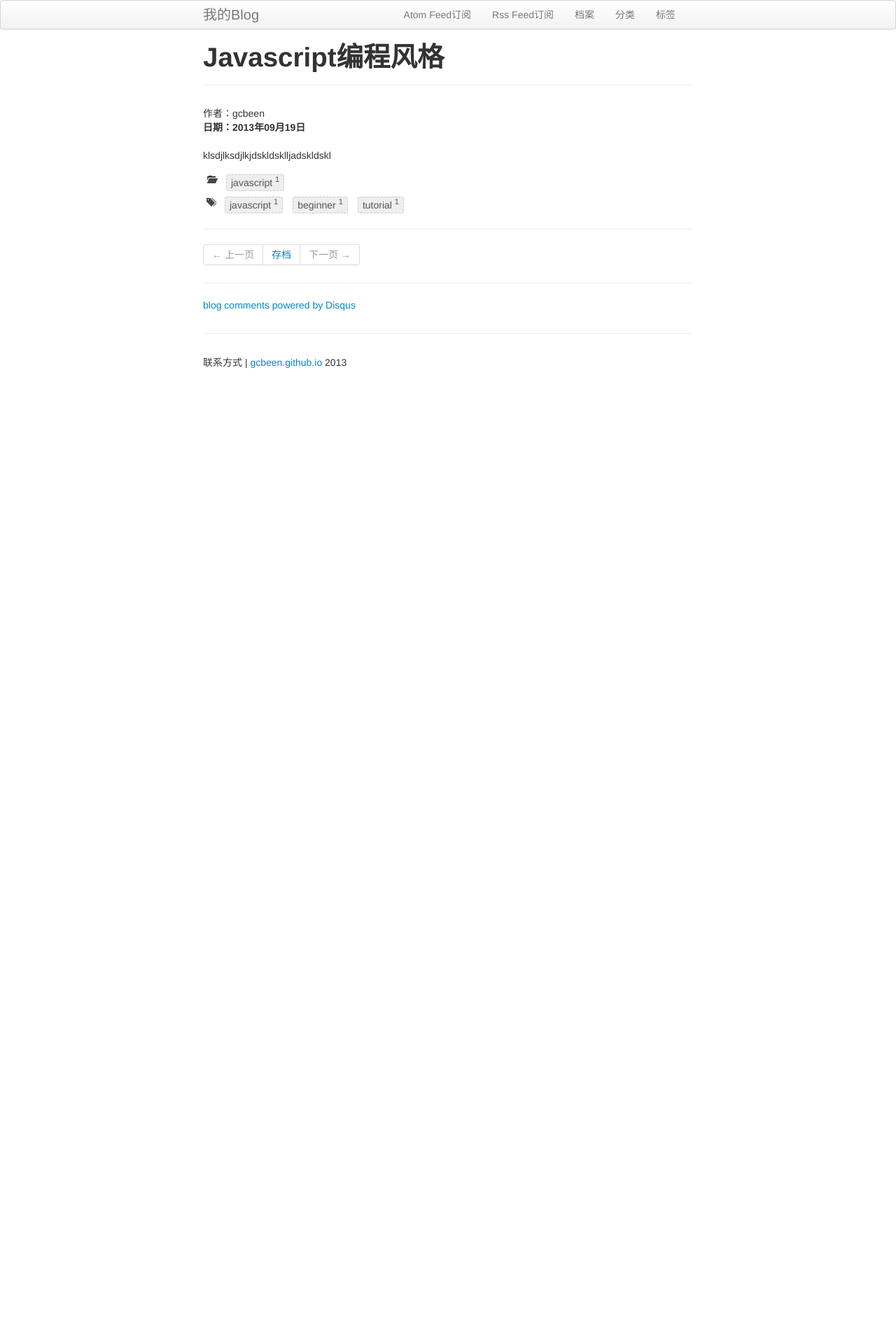
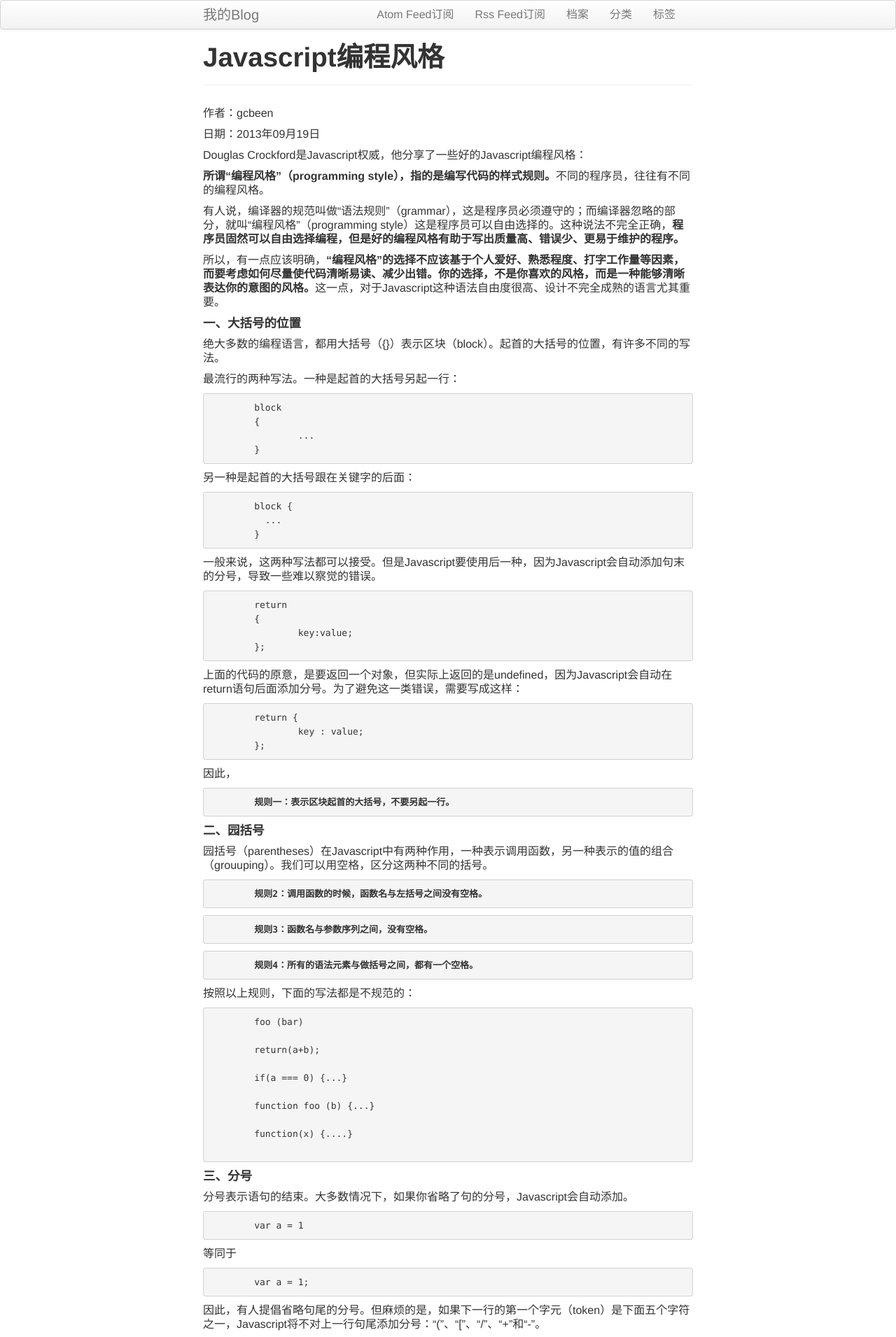
Before and after one commit to gcbeen/blog, a Jekyll site: the page built from _posts/2013-09-19-Javascript-programming-style.md, in a window 1280 px wide. Shown: the top 1911 px of the page at 70% size. Built offline with Jekyll 4.4.1, drawn with Linux system fonts in a browser that asks for light colours; comment, search, counter and statistics services are not loaded; before the commit the page ends 900 px from its top, so only the background shows below that; some of the changed text lies outside the part shown.

Commit message:
add post

```diff
--- a/_includes/themes/twitter/post.html
+++ b/_includes/themes/twitter/post.html
@@ -4,11 +4,9 @@
 
 <div class="row-fluid post-full">
   <div class="span12">
-	<div class="author">
-	  <span>作者：{{ site.author.name }}</span>
-	</div>
-    <div class="date">
-      <span>日期：{{ page.date | date : '%Y年%m月%d日' }}</span>
+    <div>
+	  <p><span>作者：{{ site.author.name }}</span></p>
+	  <p><span>日期：{{ page.date | date : '%Y年%m月%d日' }}</span></p>
     </div>
     <div class="content">
       {{ content }}
--- a/_posts/2013-09-19-Javascript-programming-style.md
+++ b/_posts/2013-09-19-Javascript-programming-style.md
@@ -5,4 +5,126 @@ title: Javascript编程风格
 tags : [javascript, beginner, tutorial]
 ---
 {% include JB/setup %}
-klsdjlksdjlkjdskldsklljadskldskl
+<p>Douglas Crockford是Javascript权威，他分享了一些好的Javascript编程风格：</p>
+<p><strong>所谓“编程风格”（programming style），指的是编写代码的样式规则。</strong>不同的程序员，往往有不同的编程风格。</p>
+<p>有人说，编译器的规范叫做“语法规则”（grammar），这是程序员必须遵守的；而编译器忽略的部分，就叫“编程风格”（programming style）这是程序员可以自由选择的。这种说法不完全正确，<strong>程序员固然可以自由选择编程，但是好的编程风格有助于写出质量高、错误少、更易于维护的程序。</strong></p>
+<p>所以，有一点应该明确，<strong>“编程风格”的选择不应该基于个人爱好、熟悉程度、打字工作量等因素，而要考虑如何尽量使代码清晰易读、减少出错。你的选择，不是你喜欢的风格，而是一种能够清晰表达你的意图的风格。</strong>这一点，对于Javascript这种语法自由度很高、设计不完全成熟的语言尤其重要。</p>
+<h4>一、大括号的位置</h4>
+<p>绝大多数的编程语言，都用大括号（{}）表示区块（block）。起首的大括号的位置，有许多不同的写法。</p>
+<p>最流行的两种写法。一种是起首的大括号另起一行：</p>
+<pre>
+	block
+	{
+		...
+	}
+</pre>
+另一种是起首的大括号跟在关键字的后面：
+
+<pre>
+	block {
+	  ...
+	}
+</pre>
+一般来说，这两种写法都可以接受。但是Javascript要使用后一种，因为Javascript会自动添加句末的分号，导致一些难以察觉的错误。
+
+<pre>
+	return
+	{
+		key:value;
+	};
+</pre>
+上面的代码的原意，是要返回一个对象，但实际上返回的是undefined，因为Javascript会自动在return语句后面添加分号。为了避免这一类错误，需要写成这样：
+<pre>
+	return {
+		key : value;
+	};
+</pre>
+因此，
+<pre>
+	<strong>规则一：表示区块起首的大括号，不要另起一行。</strong>
+</pre>
+<h4>二、园括号</h4>
+园括号（parentheses）在Javascript中有两种作用，一种表示调用函数，另一种表示的值的组合（grouuping）。我们可以用空格，区分这两种不同的括号。
+<pre>
+	<strong>规则2：调用函数的时候，函数名与左括号之间没有空格。</strong>
+</pre>
+<pre>
+	<strong>规则3：函数名与参数序列之间，没有空格。</strong>
+</pre>
+<pre>
+	<strong>规则4：所有的语法元素与做括号之间，都有一个空格。</strong>
+</pre>
+按照以上规则，下面的写法都是不规范的：
+<pre>
+	foo (bar)
+
+	return(a+b);
+
+	if(a === 0) {...}
+
+	function foo (b) {...}
+
+	function(x) {....}
+
+</pre>
+<h4>三、分号</h4>
+分号表示语句的结束。大多数情况下，如果你省略了句的分号，Javascript会自动添加。
+<pre>
+	var a = 1
+</pre>
+等同于
+<pre>
+	var a = 1;
+</pre>
+因此，有人提倡省略句尾的分号。但麻烦的是，如果下一行的第一个字元（token）是下面五个字符之一，Javascript将不对上一行句尾添加分号：“(”、“[”、“/”、“+”和“-”。
+
+<pre>
+	x = y
+	(function (){
+	 ...
+	 })();
+</pre>
+上面代码等同于
+
+<pre>
+	x = y(function (){...})();
+</pre>
+因此，
+<pre>
+	<strong>规则5：不要省略句末的分号。</strong>
+</pre>
+<h4>四、with语句</h4>
+with可以减少代码的书写，但是会造成混淆。
+<pre>
+	with (o) {
+		foo = bar;
+	}
+</pre>
+
+上面的代码，可以有四种运行结果：
+
+<pre>
+	o.foo = bar;
+	o.foo = o.bar;
+	foo = bar;
+	foo = o.bar;
+</pre>
+这四种结果都可能发生，取决于不同的变量是否有定义。因此，
+<pre>
+	<strong>规则6：不要使用with语句。</strong>
+</pre>
+<h4>五、相等和严格相等</h4>
+Javascript有两个表示“相等”的运算符：“相等”（==）和“严格相等”（===）。
+
+因为“相等”运算符会自动转换变量类型，造成很多意想不到的情况：
+<pre>
+	0 == '' // true
+	1 == true //true
+	2 == true // false
+	0 == '0' // true
+	" \t\r\n" == 0 // true
+</pre>
+因此，
+<pre>
+	<strong>规则7：不要使用“相等”（==）运算符，只使用“严格相等”（===）运算符。</strong>
+</pre><h4>六</h4>
```
Also changed, not shown: assets/themes/twitter/bootstrap/css/bootstrap.2.2.2.min.css.
